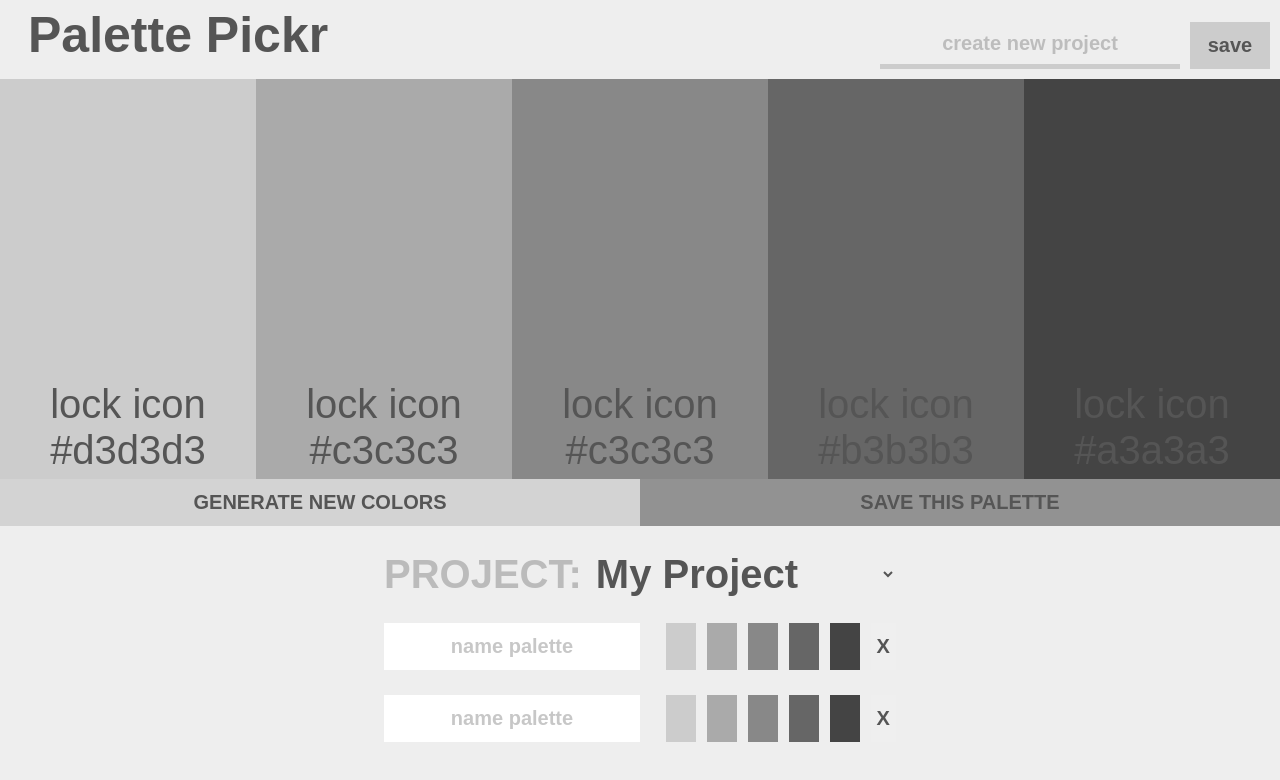
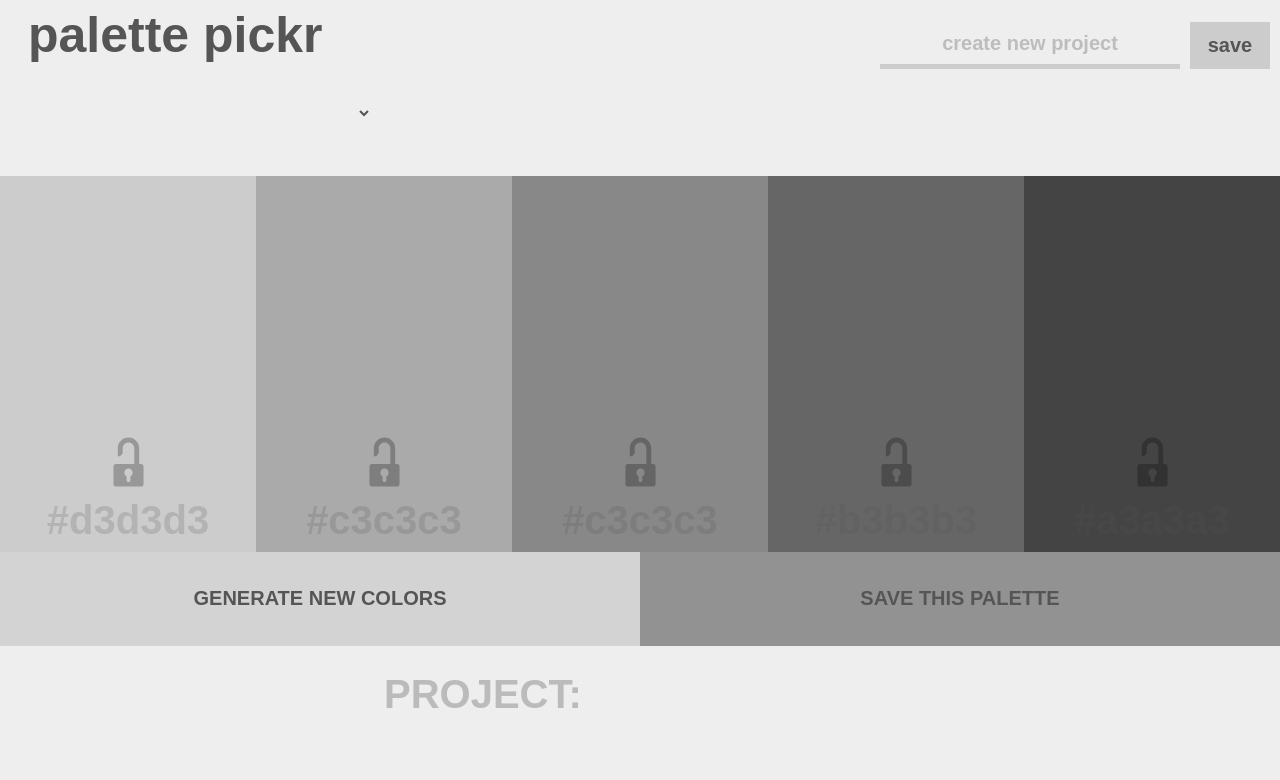
Before and after one commit to JeffBuss/palette-pickr, a website: page public/index.html in a window 1280 px wide. Drawn offline with nearby package versions, Linux system fonts and the light colour scheme; a web font is replaced by a local one.

Commit message:
Add SVG images, and edit CSS to accomodate

```diff
--- a/public/css/styles.css
+++ b/public/css/styles.css
@@ -4,6 +4,7 @@
   color: #555;
   margin: 0;
   font-size: 20px;
+  outline: none;
 }
 
 body {
@@ -87,6 +88,7 @@ main {
 
 .generate-button {
   width: 50vw;
+  height: 94px;
   background-color: #d3d3d3;
 }
 
@@ -96,6 +98,7 @@ main {
 
 .save-palette-button {
   width: 50vw;
+  height: 94px;
   background-color: #929292;
 }
 
@@ -106,12 +109,28 @@ main {
 /******** PAGE MIDDLE ********/
 .main-colors {
   width: 20vw;
-  height: 400px;
+  height: 47vh;
   display: flex;
   flex-direction: column;
   align-items: center;
   justify-content: flex-end;
-  padding-bottom: 6px;
+  padding-bottom: 9px;
+}
+
+.all-locks {
+  opacity: .25;
+  width: 31px;
+  cursor: pointer;
+}
+
+.all-locks:hover {
+  opacity: .5;
+}
+
+.hex-values {
+  font-weight: 900;
+  opacity: .2;
+  margin-top: 10px;
 }
 
 .color-1 {
@@ -161,14 +180,9 @@ h2 {
   font-size: 40px;
   color: #bbb;
   height: 47px;
-  margin: 25px 10px 0 0 ;
+  margin: 25px 10px 14px 0 ;
 }
 
-/*.project-block-input {
-  width: 100%;
-  background-color: #fff;
-}
-*/
 .project-dropdown {
   font-size: 40px;
   margin: 25px 0;
@@ -177,16 +191,10 @@ h2 {
   width: calc(40vw - 168px);
   background-color: #eee;
 }
-/*
-.save-project-button {
-  background-color: #c2c2c2;
-  width: 100%;
-  margin-top: 25px;
-}*/
 
-/*.save-project-button:hover {
-  background-color: #a2a2a2;
-}*/
+.project-name-span {
+  font-size: 40px;
+}
 
 .project-h2 {
   margin-bottom: 9px;
@@ -204,7 +212,33 @@ h2 {
 .palette-name-input {
   width: 20vw;
   text-align: center;
+  border-bottom: 5px solid #fff;
+  padding-top: 7px;
+  transition: ;
+
+  background: none;
+}
+
+.palette-name-h5 {
+  width: 20vw;
+  text-align: center;
   background-color: #fff;
+  padding-top: 13px;
+  border-bottom: 5px solid #fff;
+  position: relative;
+}
+
+.pencil {
+  width: 25px;
+  position: absolute;
+  opacity: .2;
+  cursor: pointer;
+  left: 6px;
+  bottom: 6px;
+}
+
+.pencil:hover {
+  opacity: .5;
 }
 
 .palette-colors-holder {
@@ -238,3 +272,20 @@ h2 {
 .palette-color-5 {
   background-color: #444;
 }
+
+.delete-palette-button {
+  background: none;
+}
+
+
+
+.trash {
+  width: 25px;
+  opacity: .2;
+  position: relative;
+  top: 2px;
+}
+
+.trash:hover {
+  opacity: .4;
+}
--- a/public/index.html
+++ b/public/index.html
@@ -5,12 +5,15 @@
     <link href="../css/normalize.css" type="text/css" rel="stylesheet">
     <link href="../css/styles.css" type="text/css" rel="stylesheet">
     <link rel="stylesheet" href="https://use.typekit.net/yhx6ato.css">
-    <title>Palette Pickr</title>
+    <title>palette pickr</title>
   </head>
   <body>
 
     <header>
-      <h1>Palette Pickr</h1>
+      <h1>palette pickr</h1>
+      <select class="project-dropdown" name="project">
+            <!-- <option value="create-project">My Project</option> -->
+      </select>
       <div class="header-inputs">
         <input class="new-project-input" placeholder="create new project"></input>
         <button class="header-button">save</button>
@@ -18,25 +21,25 @@
     </header>
 
     <main>
-      <div class="color-1 main-colors">
-        <p>lock icon</p>
-        <p class="hex-value">#d3d3d3</p>
+      <div class="color-1 main-colors" data-locked="false">
+        <img class="lock-1 all-locks" src="assets/lock-open-0.svg">
+        <p class="hex-value-1 hex-values">#d3d3d3</p>
       </div>
-      <div class="color-2 main-colors">
-        <p>lock icon</p>
-        <p class="hex-value">#c3c3c3</p>
+      <div class="color-2 main-colors" data-locked="false">
+        <img class="lock-2 all-locks" src="assets/lock-open-0.svg">
+        <p class="hex-value-2 hex-values">#c3c3c3</p>
       </div>
-      <div class="color-3 main-colors">
-        <p>lock icon</p>
-        <p class="hex-value">#c3c3c3</p>
+      <div class="color-3 main-colors" data-locked="false">
+        <img class="lock-3 all-locks" src="assets/lock-open-0.svg">
+        <p class="hex-value-3 hex-values">#c3c3c3</p>
       </div>
-      <div class="color-4 main-colors">
-        <p>lock icon</p>
-        <p class="hex-value">#b3b3b3</p>
+      <div class="color-4 main-colors" data-locked="false">
+        <img class="lock-4 all-locks" src="assets/lock-open-0.svg">
+        <p class="hex-value-4 hex-values">#b3b3b3</p>
       </div>
-      <div class="color-5 main-colors">
-        <p>lock icon</p>
-        <p class="hex-value">#a3a3a3</p>
+      <div class="color-5 main-colors" data-locked="false">
+        <img class="lock-5 all-locks" src="assets/lock-open-0.svg">
+        <p class="hex-value-5 hex-values">#a3a3a3</p>
       </div>
     </main>
 
@@ -46,45 +49,13 @@
     </article>
 
     <section class="bottom-section-container">
-   <!--    <article class="project-block">
-        <input class="project-block-input" placeholder="CREATE NEW PROJECT"></input>
-        <button class="save-project-button">SAVE NEW PROJECT</button>
-      </article>
- -->
+
       <article class="palette-block">
         <div class="palette-title-row">
-        <h2>PROJECT:</h2>
-          <select class="project-dropdown" name="project">
-            <option value="create-project">My Project</option>
-          </select>
-        </div>
-        <div class="palette-holder">
-          <input class="palette-name-input" placeholder="name palette"></input>
-          <div class="palette-colors-holder">
-            <div class="palette-color-1 palette-colors"></div>
-            <div class="palette-color-2 palette-colors"></div>
-            <div class="palette-color-3 palette-colors"></div>
-            <div class="palette-color-4 palette-colors"></div>
-            <div class="palette-color-5 palette-colors"></div>
-            <button>X</button>
-          </div>
-        </div>
-        <div class="palette-holder">
-          <input class="palette-name-input" placeholder="name palette"></input>
-          <div class="palette-colors-holder">
-            <div class="palette-color-1 palette-colors"></div>
-            <div class="palette-color-2 palette-colors"></div>
-            <div class="palette-color-3 palette-colors"></div>
-            <div class="palette-color-4 palette-colors"></div>
-            <div class="palette-color-5 palette-colors"></div>
-            <button>X</button>
-          </div>
+        <h2>PROJECT: <span class="project-name-span"></span></h2>
+
         </div>
       </article>
     </section>
-
-    <script src="http://ajax.googleapis.com/ajax/libs/jquery/3.1.1/jquery.min.js"></script>
-    <!-- <script>window.jQuery || document.write('<script src="path/to/your/jquery.min.js"><\/script>')</script> -->
-    <script src="js/scripts.js"></script>
   </body>
 </html>
```
Also changed, not shown: public/assets/lock-0.svg (added), public/assets/lock-1.svg (added), public/assets/lock-open-0.svg (added), public/assets/lock-open-1.svg (added), public/assets/pencil.svg (added), public/assets/trash.svg (added).
